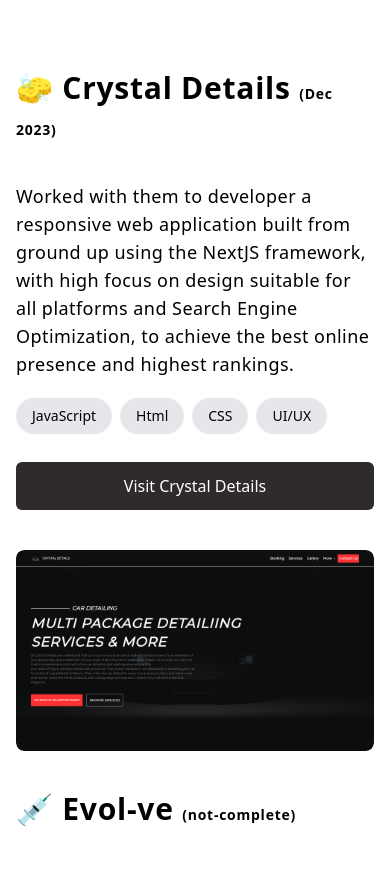
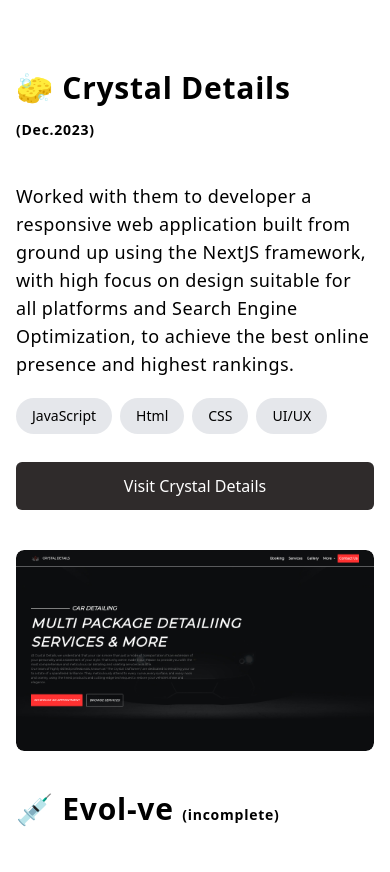
Before and after one commit to awimpenny/myPortfolio, a Next.js app: page /projects in a window 390 px wide. Shown: the part 246-1118 px from the top of the page. Built offline with nearby package versions, Linux system fonts and the light colour scheme.

Commit message:
style(projects): remove space to date

```diff
--- a/app/projects/page.tsx
+++ b/app/projects/page.tsx
@@ -16,7 +16,7 @@
         {
             title: 'Crystal Details',
             emoji: '🧽',
-            date: 'Dec 2023',
+            date: 'Dec.2023',
             desc: 'Worked with them to developer a responsive web application built from ground up using the NextJS framework, with high focus on design suitable for all platforms and Search Engine Optimization, to achieve the best online presence and highest rankings.',
             tags: ['JavaScript', 'Html', 'CSS', 'UI/UX'],
             link: 'https://www.crystaldetails.co.uk/',
@@ -30,7 +30,7 @@
         {
             title: 'Evol-ve',
             emoji: '💉',
-            date: 'not-complete',
+            date: 'incomplete',
             desc: 'Worked with this client for an extensive time to truly achive what they were after. Once finished I made sure that the (SEO) was done correctly to achive the best online presence.',
             tags: ['JavaScript', 'Html', 'CSS', 'UI/UX'],
             link: 'https://evol-ve.com/',
@@ -81,7 +81,7 @@
 
     return (
         <div className={`${props.data.flipped && 'lg:order-3'} flex flex-col col-span-1`}>
-            <div className='text-3xl font-bold tracking-wide md:whitespace-nowrap'>
+            <div className='text-3xl font-bold tracking-wide whitespace-pre-line md:whitespace-nowrap'>
                 {props.data.emoji} {props.data.title} <span className='text-sm'>({props.data.date})</span>
             </div>
             <div className='text-lg mt-10 tracking-wide'>{props.data.desc}</div>
```
